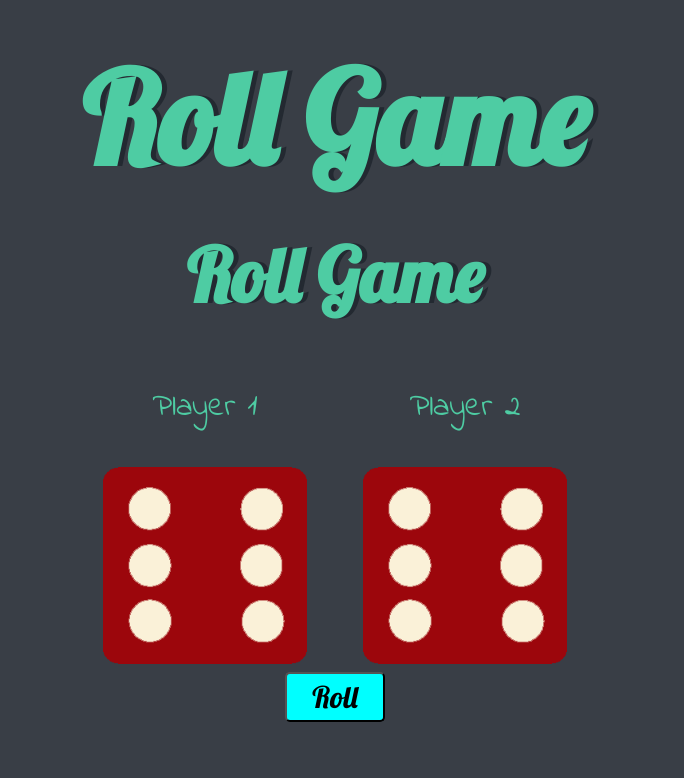
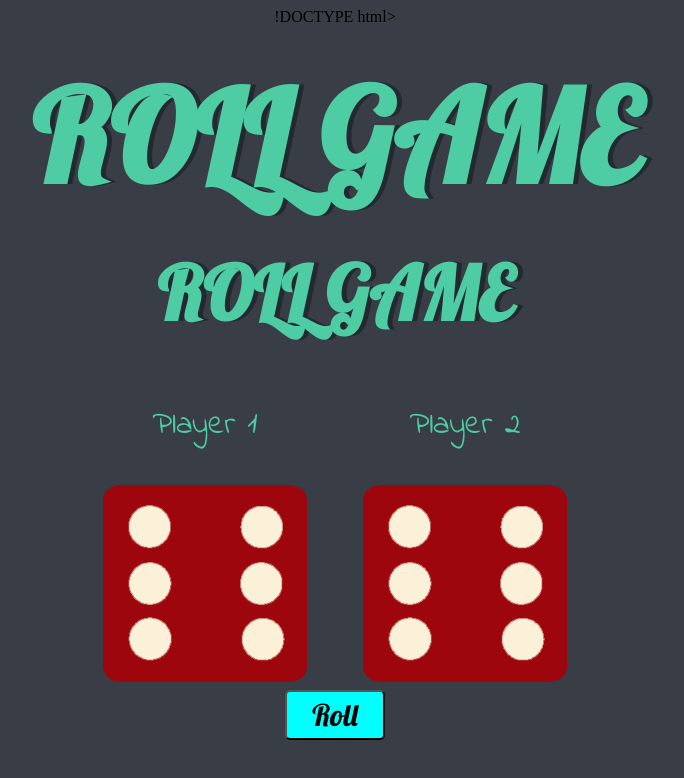
Before and after one commit to vineetrj4196/Dice, a plain HTML site: page index.html in a window 1280 px wide. Shown: the whole page, without its empty margins (305-989 px from the left). Drawn offline with Linux system fonts and the light colour scheme.

Commit message:
Update index.html

```diff
--- a/index.html
+++ b/index.html
@@ -1,3 +1,4 @@
+!DOCTYPE html>
 <html lang="en" dir="ltr">
   <head>
     <meta charset="utf-8">
@@ -9,8 +10,10 @@
   <body>
 
     <div class="container">
-      <h2 id="res">Roll Game</h2>
-      <h1>Roll Game</h1>
+
+      <h2 id="res">ROLL GAME</h2>
+      <h1> ROLL GAME</h1>
+
       <div class="dice">
         <p>Player 1</p>
         <img id="img1" class="img1" src="images/dice6.png" alt="dice">
@@ -26,4 +29,5 @@
     <button id="roll" class="btn">Roll</button>
   </body>
 <script src="code.js"></script>
+
 </html>
```
